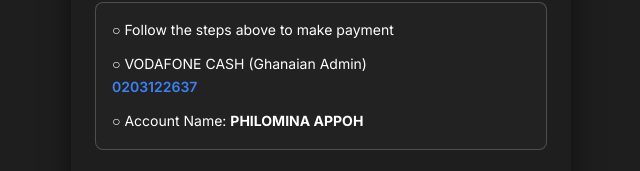
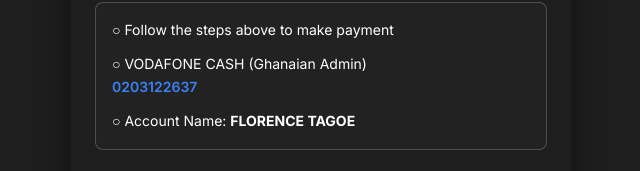
Before and after one commit to MrEricsson00/ELITE-CARDS, a plain HTML site: page public/momo-payment.html in a window 1280 px wide. Shown: the part 583-754 px from the top of the page, 319-959 px from the left. Drawn offline with Linux system fonts and the light colour scheme; no server answers.

Commit message:
Update account name from PHILOMINA APPOH to FLORENCE TAGOE

```diff
--- a/public/momo-payment.html
+++ b/public/momo-payment.html
@@ -340,7 +340,7 @@
                     <span class="momo-phone">0203122637</span>
                 </div>
                 <div class="momo-payment-details-item">
-                    ○ Account Name: <strong>PHILOMINA APPOH</strong>
+                    ○ Account Name: <strong>FLORENCE TAGOE</strong>
                 </div>
             </div>
 
```
